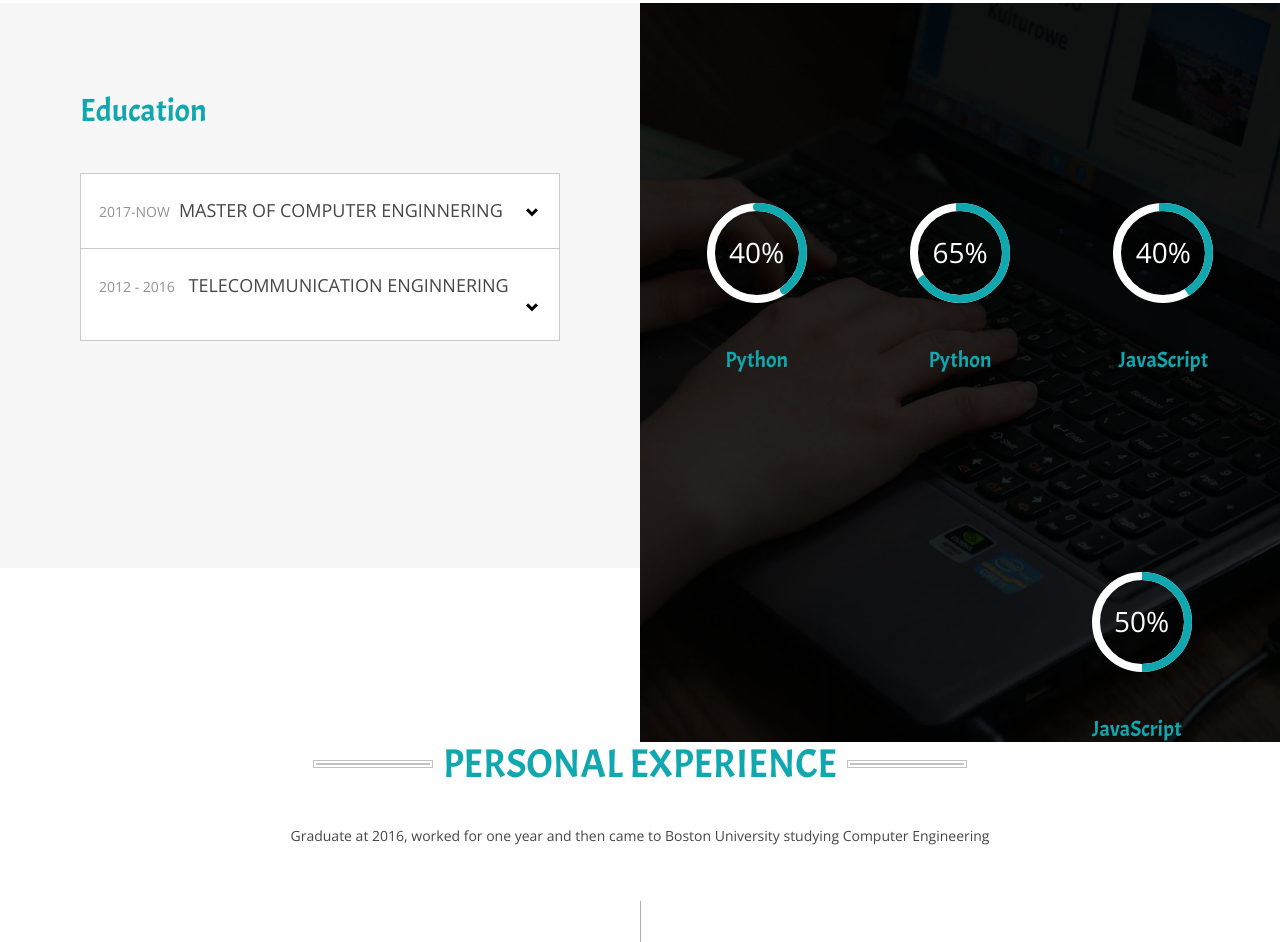
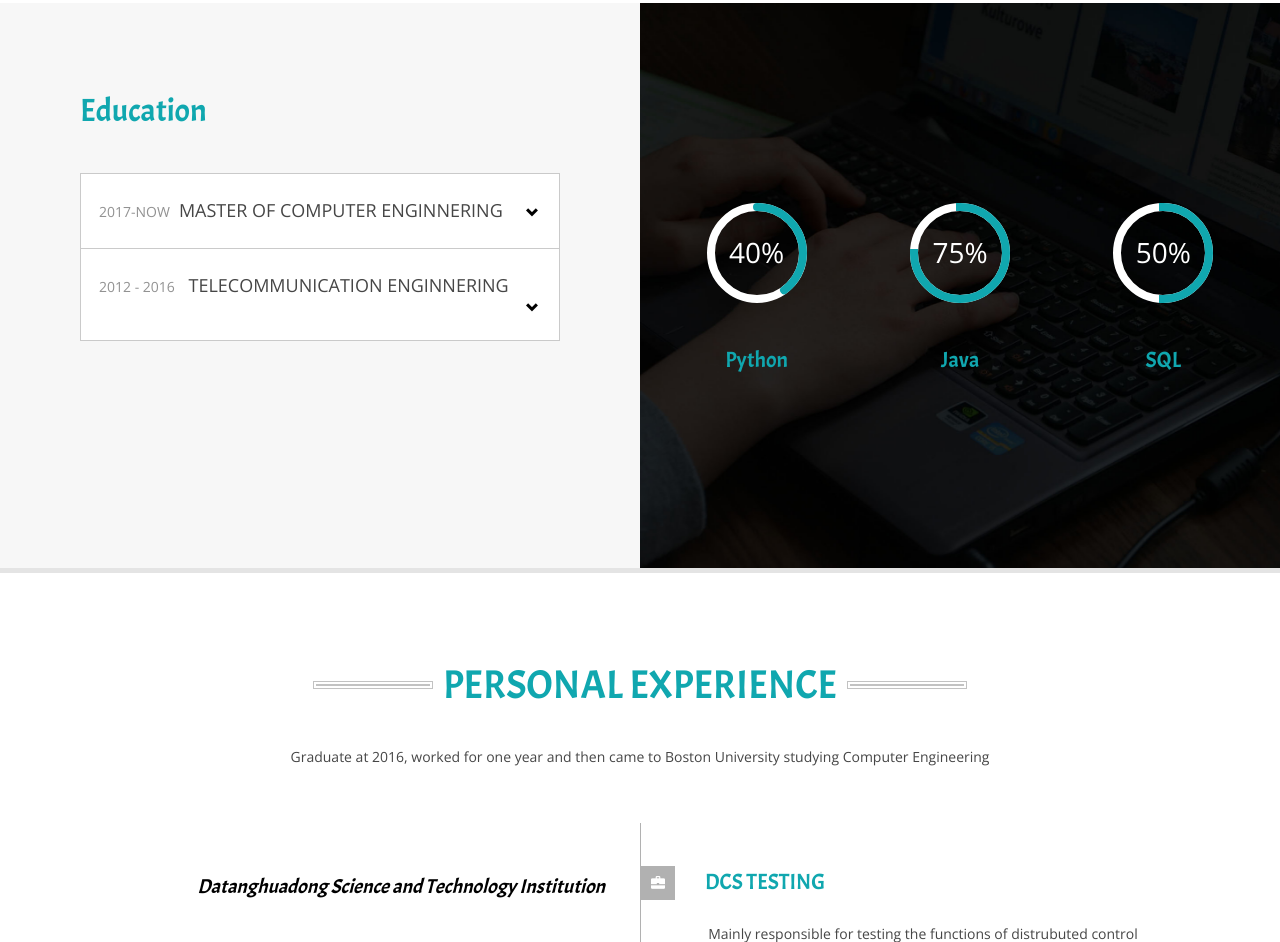
Before and after one commit to ljxiaoBU/ThisResumeRocks, a plain HTML site: page index.html in a window 1280 px wide. Shown: the part 684-1626 px from the top of the page. Drawn offline with nearby package versions, Linux system fonts and the light colour scheme.

Commit message:
Update index.html

```diff
--- a/index.html
+++ b/index.html
@@ -224,16 +224,12 @@
 		</div>
 
 		<div class="col-sm-4 abt-gd-left text-center">
-			<div id="demo-pie-3" class="pie-title-center" data-percent="65"> <span class="pie-value"></span> </div>
-			<h4>Python</h4>
+			<div id="demo-pie-3" class="pie-title-center" data-percent="75"> <span class="pie-value"></span> </div>
+			<h4>Java</h4>
 		</div>
 		<div class="col-sm-4 abt-gd-left text-center">
-			<div id="demo-pie-4" class="pie-title-center" data-percent="40"> <span class="pie-value"></span> </div>
-			<h4>JavaScript</h4>
-			<div class="col-sm-4 abt-gd-left text-center">
-			<div id="demo-pie-2" class="pie-title-center" data-percent="50"> <span class="pie-value"></span> </div>
-			<h4>JavaScript</h4>
-
+			<div id="demo-pie-4" class="pie-title-center" data-percent="50"> <span class="pie-value"></span> </div>
+			<h4>SQL</h4>
 		</div>
 		<div class="clearfix"></div>
 	</div>
```
